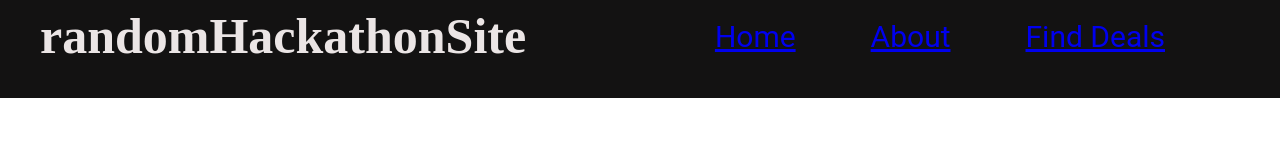
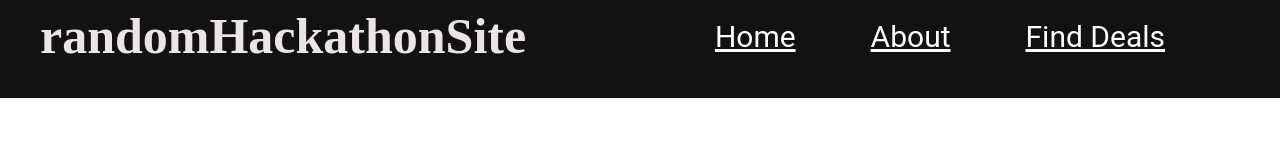
Before and after one commit to Umiclon/FoodSearch, a plain HTML site: page deals.html in a window 1280 px wide. Drawn offline with Linux system fonts and the light colour scheme.

Commit message:
small colour change

```diff
--- a/deals.html
+++ b/deals.html
@@ -22,17 +22,16 @@
 
                 <ul class="nav-items">
                     <li>
-                        <a href="index.html"> Home </a>
+                        <a href="index.html" style=color:white> Home </a>
                     </li>
                     <li>
-                        <a href="about.html">  About </a>
+                        <a href="about.html" style=color:white>  About </a>
                     </li>
                     <li>
-                        <a href="deals.html" id="last"> Find Deals </a>
+                        <a href="deals.html" class="last" style=color:white> Find Deals </a>
                     </li>
 
                 </ul>
-
 
             </nav>
 
```
Also changed, not shown: index.html (+1 -1 lines).
